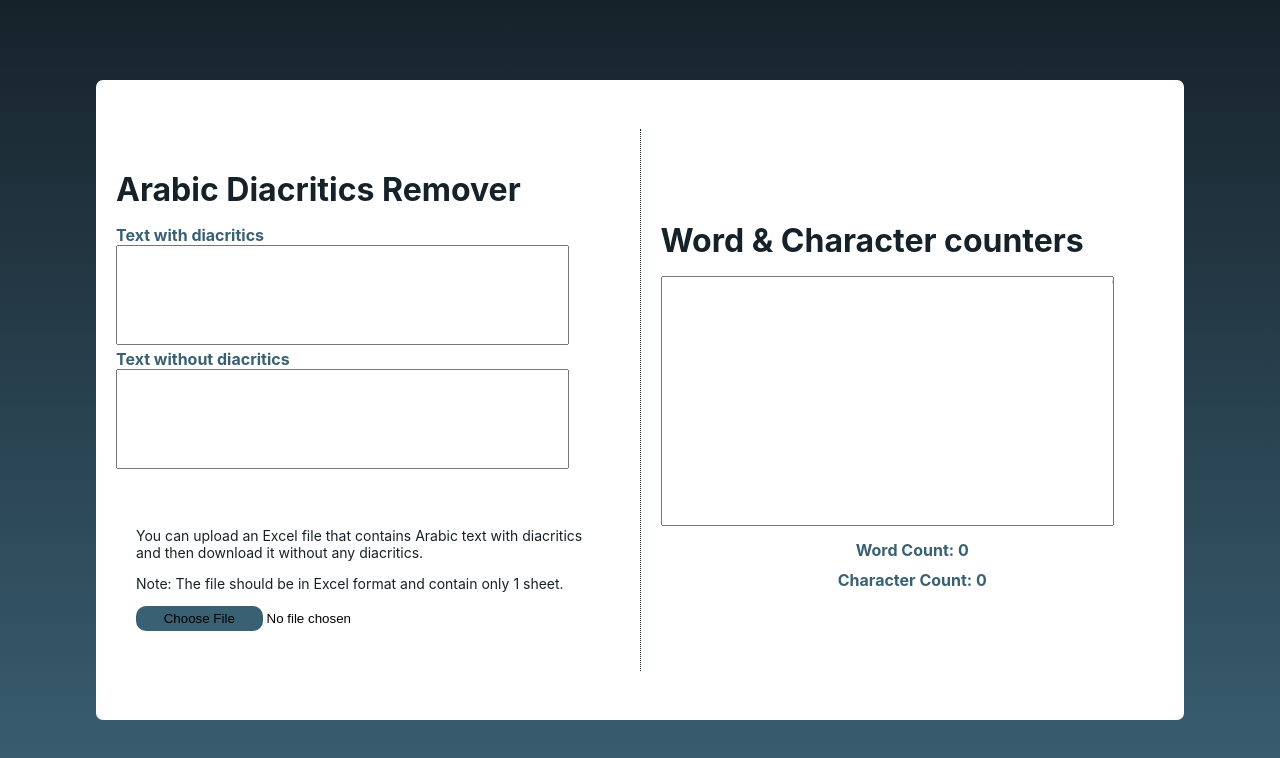
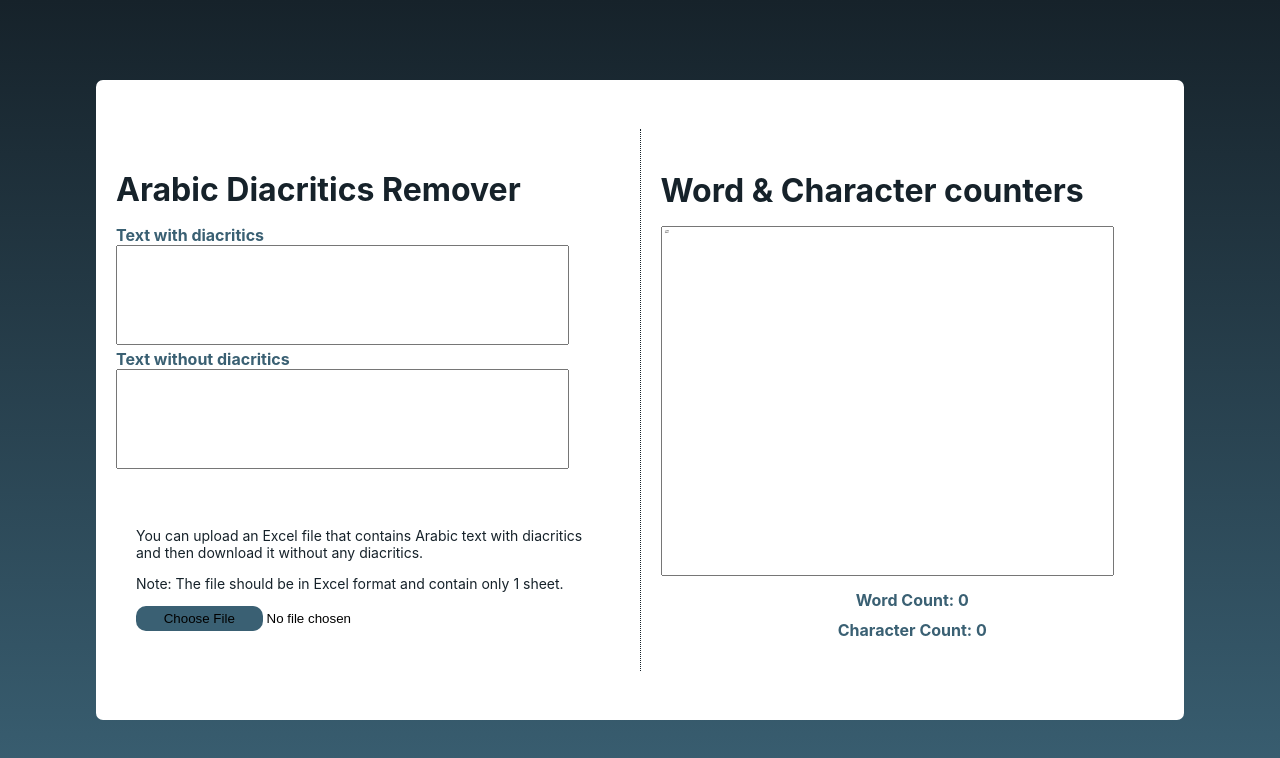
Before and after one commit to tevfik94/diacritics-remover_word-counter, a React (Create React App) app: page / in a window 1280 px wide. Shown: the top 758 px of the page. Built offline with nearby package versions, Linux system fonts and the light colour scheme.

Commit message:
Update wordcounter.scss

```diff
--- a/src/components/WordCounter/wordcounter.scss
+++ b/src/components/WordCounter/wordcounter.scss
@@ -1,8 +1,8 @@
 .counter {
   textarea {
-    direction: rtl;
+    direction: auto;
     width: 90%;
-    height: 250px;
+    height: 350px;
     box-sizing: border-box;
     resize: none;
   }
```
